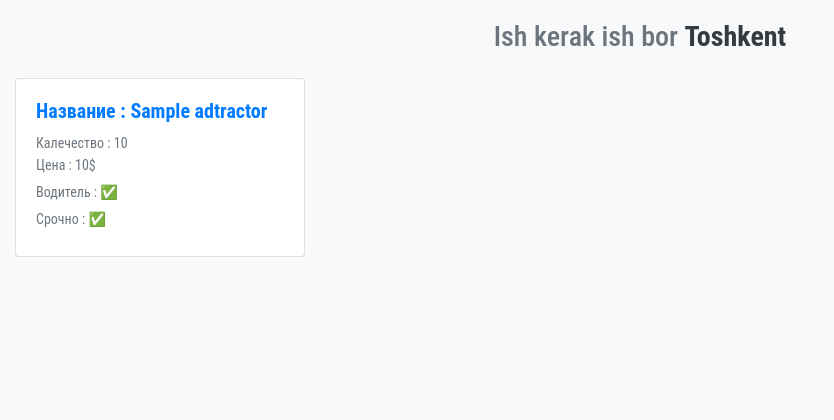
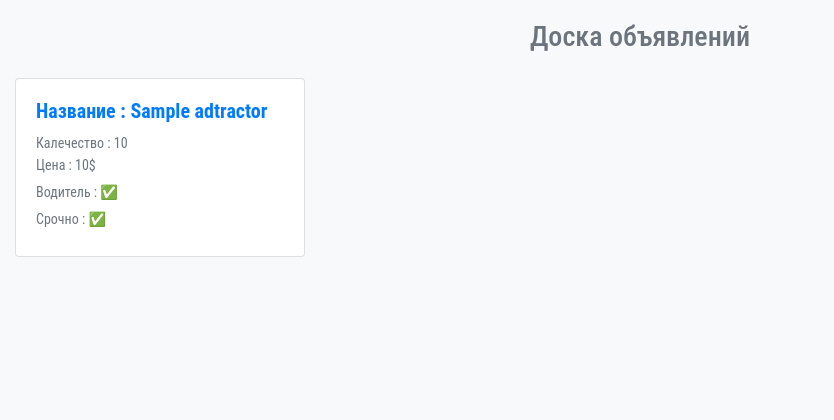
Before and after one commit to nusratullo-urolov/Farm_Website, a Django app: page /ad-tractor/ in a window 1280 px wide. Shown: the top 420 px of the page, without its empty margins (0-834 px from the left). Run offline with Django 5.2, Linux system fonts and the light colour scheme; tables that the repository leaves empty hold one stand-in row (values such as "Sample post"); some libraries are stand-ins or nearby versions.

Commit message:
change word in html

```diff
--- a/templates/elon/combine.html
+++ b/templates/elon/combine.html
@@ -223,7 +223,7 @@
 		  })
 		})</script></div>
 <div class="container-fluid py-3">
-	<h3 class="text-center mb-2 text-secondary">Ish kerak ish bor <span class="font-weight-bold text-dark">Toshkent</span></h3>
+	<h3 class="text-center mb-2 text-secondary">Доска объявлений<span class="font-weight-bold text-dark"></span></h3>
 		<div class="row mb-3">
             {% for combine in combines %}
 				<div class="col-md-3 col-sm-6 my-3">
--- a/templates/elon/equipment.html
+++ b/templates/elon/equipment.html
@@ -223,7 +223,7 @@
 		  })
 		})</script></div>
 <div class="container-fluid py-3">
-	<h3 class="text-center mb-2 text-secondary">Ish kerak ish bor <span class="font-weight-bold text-dark">Toshkent</span></h3>
+	<h3 class="text-center mb-2 text-secondary">Доска объявлений<span class="font-weight-bold text-dark"></span></h3>
 		<div class="row mb-3">
             {% for equipment in equipments %}
 				<div class="col-md-3 col-sm-6 my-3">
--- a/templates/elon/farm.html
+++ b/templates/elon/farm.html
@@ -223,7 +223,7 @@
 		  })
 		})</script></div>
 <div class="container-fluid py-3">
-	<h3 class="text-center mb-2 text-secondary">Ish kerak ish bor <span class="font-weight-bold text-dark">Toshkent</span></h3>
+	<h3 class="text-center mb-2 text-secondary">Доска объявлений<span class="font-weight-bold text-dark"></span></h3>
 		<div class="row mb-3">
             {% for farm in farms %}
 				<div class="col-md-3 col-sm-6 my-3">
--- a/templates/elon/mineral.html
+++ b/templates/elon/mineral.html
@@ -223,7 +223,7 @@
 		  })
 		})</script></div>
 <div class="container-fluid py-3">
-	<h3 class="text-center mb-2 text-secondary">Ish kerak ish bor <span class="font-weight-bold text-dark">Toshkent</span></h3>
+	<h3 class="text-center mb-2 text-secondary">Доска объявлений<span class="font-weight-bold text-dark"></span></h3>
 		<div class="row mb-3">
             {% for mineral in minerals %}
 				<div class="col-md-3 col-sm-6 my-3">
--- a/templates/elon/tractor.html
+++ b/templates/elon/tractor.html
@@ -223,12 +223,12 @@
 		  })
 		})</script></div>
 <div class="container-fluid py-3">
-	<h3 class="text-center mb-2 text-secondary">Ish kerak ish bor <span class="font-weight-bold text-dark">Toshkent</span></h3>
+	<h3 class="text-center mb-2 text-secondary">Доска объявлений<span class="font-weight-bold text-dark"></span></h3>
 		<div class="row mb-3">
             {% for tractor in tractors %}
 				<div class="col-md-3 col-sm-6 my-3">
 				<div class="card zoom">
-                    <div class="card-body"><h5 class="card-text"><b><a href="/ishlar/id/20908">Название : {{ tractor.t_name }}</a></b></h5>
+                    <div class="card-body"><h5 class="card-text"><b><a href="">Название : {{ tractor.t_name }}</a></b></h5>
                         <small class="text-muted">Калечество : {{ tractor.t_quantity }}</small>
                         <h6><small class="text-muted">Цена : {{ tractor.t_price }}$</small></h6>
                         {% if tractor.t_driver == 1 %}
--- a/templates/elon/worker.html
+++ b/templates/elon/worker.html
@@ -223,7 +223,7 @@
 		  })
 		})</script></div>
 <div class="container-fluid py-3">
-	<h3 class="text-center mb-2 text-secondary">Ish kerak ish bor <span class="font-weight-bold text-dark">Toshkent</span></h3>
+	<h3 class="text-center mb-2 text-secondary">Доска объявлений<span class="font-weight-bold text-dark"></span></h3>
 		<div class="row mb-3">
             {% for worker in workers %}
 				<div class="col-md-3 col-sm-6 my-3">
```
